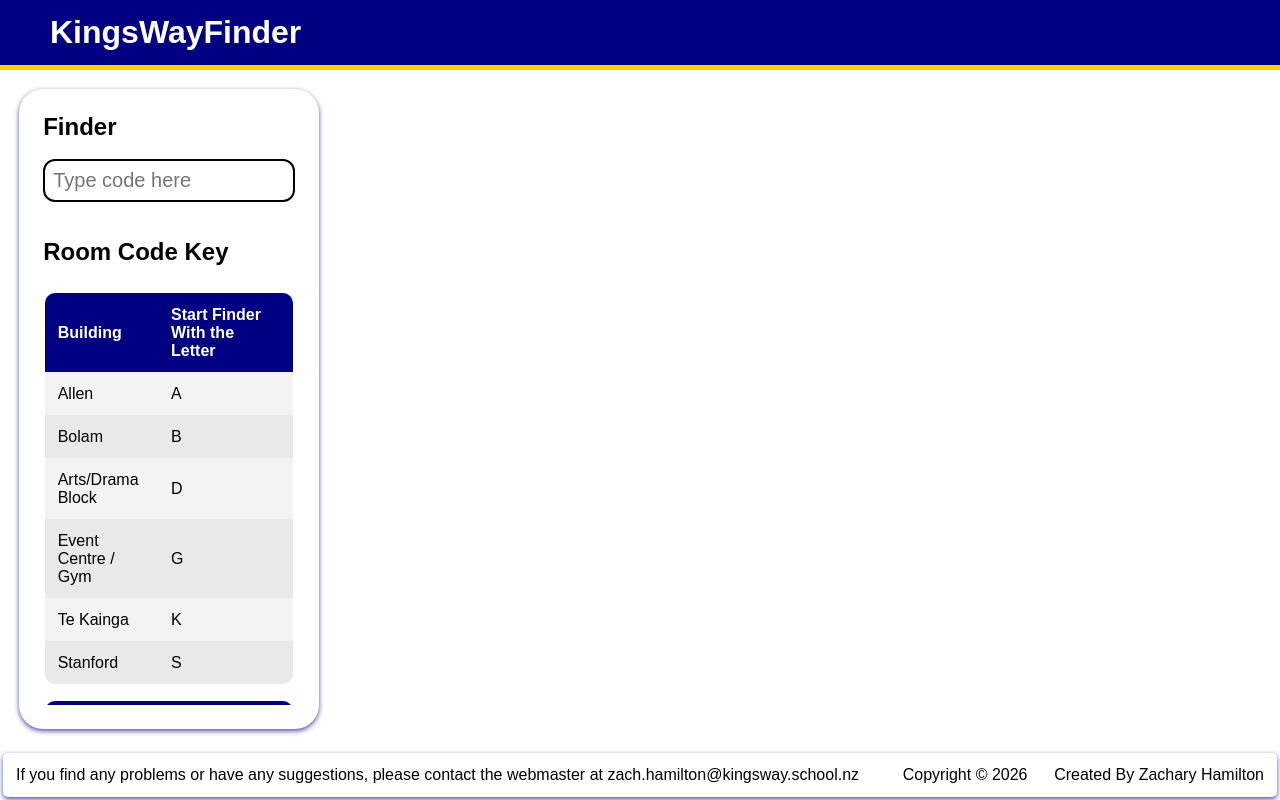
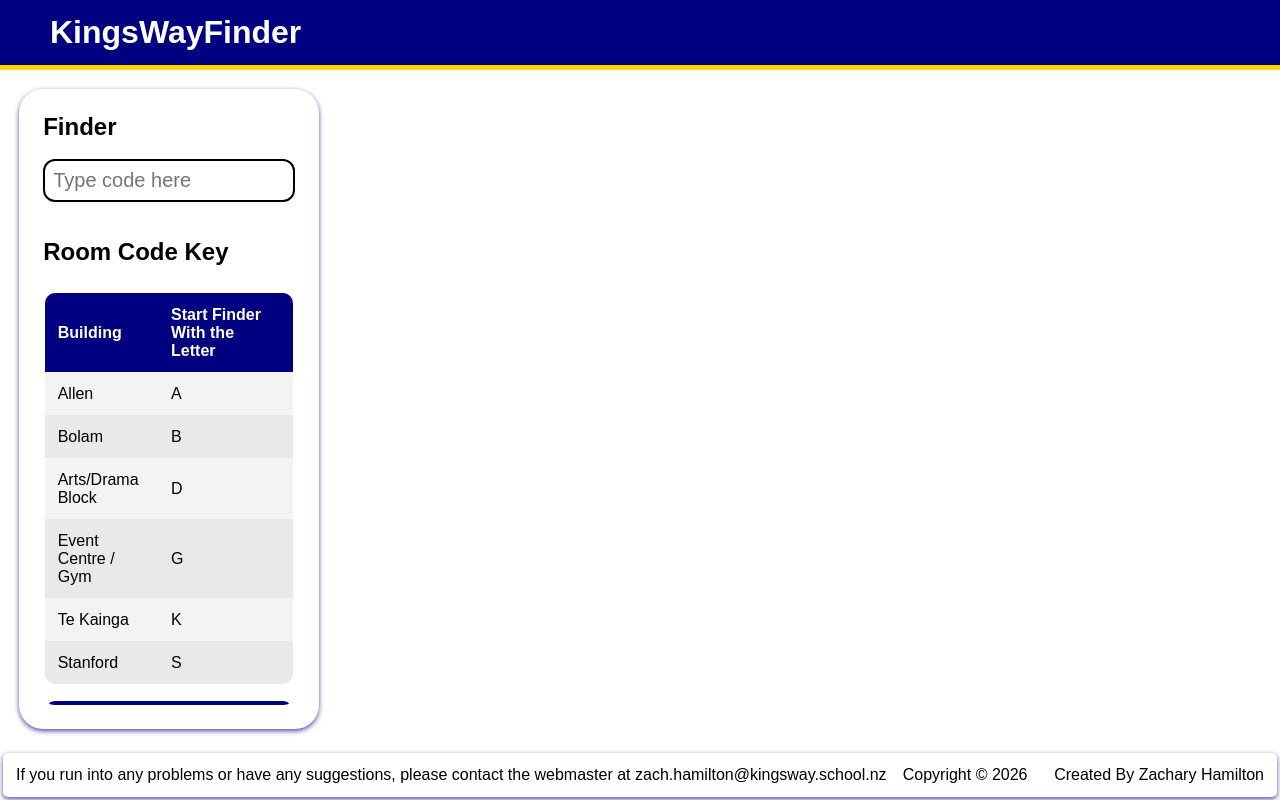
Before and after one commit to ZachHamiton/12DGT-Programing-and-Project-Management, a Flask app: page / in a window 1280 px wide. Run offline with Flask 3, Linux system fonts and the light colour scheme.

Commit message:
Finishing touches to sidebar

```diff
--- a/KingsWayFinder/website/static/styles.css
+++ b/KingsWayFinder/website/static/styles.css
@@ -1,4 +1,11 @@
 /* Styles for elements in all pages of the website */
+
+:root{
+    --footer_min_height: 40px;
+    --nav_height:70px;
+
+}
+
 
 * {
     box-sizing: border-box; /* fixes problem with padding where it extended the block more than 100%*/
@@ -25,7 +32,7 @@ body{
     display: flex;
     align-items: center;
     justify-content: left;
-    height: 70px;
+    height: var(--nav_height);
     background-color: navy;
     padding: 0px 50px 0px 50px;
     border-bottom: 5px solid #FFD403;
@@ -46,7 +53,7 @@ body{
     justify-content: space-between;
     font-family: sans-serif;
     border-radius: 5px;
-    min-height: 40px; /* make sure that the footer doesn't get smaller then 40px so it looks nice however leave room for it to grow*/
+    min-height: var(--footer_min_height); /* make sure that the footer doesn't get smaller then 40px so it looks nice however leave room for it to grow*/
     padding:1%;
     box-shadow: 0px 2px 5px rgba(0, 0, 128, 0.7); /* makes the footer look like its hovering above everything else*/
     margin-top: auto;  /* makes the footer always go to the bottom */
@@ -56,13 +63,21 @@ body{
 }
 
 
+/* ======= */
+/* content */
+/* ======= */
+
+.content{
+    display: flex;
+    flex-direction:row;
+    width: 100%;
+    flex: 1;
+}
+
 
 /* ------- */
 /* Sidebar */
 /* ------- */
-
-
-
 
 .sidebar{
     width: 22%;
@@ -96,6 +111,7 @@ body{
     flex: 1; /* makes the table div take up all reamaining space*/
     overflow-y: scroll;
     margin-top: 5%;
+    border-radius: 12px;
 }
 
 /* followed example table from https://www.youtube.com/watch?v=lXxEm9thbiQ */
--- a/KingsWayFinder/website/templates/base.html
+++ b/KingsWayFinder/website/templates/base.html
@@ -30,7 +30,7 @@
         <!-- Footer section -->
         <div class = "footer">
             <div class = "contact_details">
-                <p class = "footer_text">If you find any problems or have any suggestions, please contact the webmaster at zach.hamilton@kingsway.school.nz</p>
+                <p class = "footer_text">If you run into any problems or have any suggestions, please contact the webmaster at zach.hamilton@kingsway.school.nz</p>
             </div>
 
 
--- a/KingsWayFinder/website/templates/map.html
+++ b/KingsWayFinder/website/templates/map.html
@@ -8,14 +8,21 @@
 
 <!-- changes what the pages content is / middle is -->
 {% block content %}
+    <div class = "content">
         <div class = "sidebar">
             <div class = "sidebar_content">
 
+                <!-- Finder -->
+
                 <h2>Finder</h2>
-            <br>
+                <br> <!-- make sure that useing br is a good thing to do !!!!!!!!-->
+
+                <!-- When this input is typed into it highlight places on the map depending on what is typed in -->
                 <input type = "text" placeholder = "Type code here" class = "finder_input">
                 <br>
                 <br>
+
+                <!-- explains information about the map so that users can better understand it -->
                 <h2> Room Code Key</h2>
 
                 <div class = "table_div">
@@ -41,8 +48,8 @@
                     <!-- table that explains the conpanants of the room code -->
                     <table>
                         <thead>
-                         <th> Part of code</th>
-                        <th> Meaning </th>
+                            <th>Part of code</th>
+                            <th>Meaning</th>
                         </thead>
 
                         <tbody>
@@ -53,12 +60,21 @@
                         </tbody>
 
                     </table>
+                </div>
+            </div>
+        </div>
+
+        <div class = "map">
+
+
+        </div>
+
+
+
+
 
 
 
 
     </div>
-        </div>
-
-    </div>
 {%endblock%}
```
Lines whose indentation alone changed are shown as unchanged.
